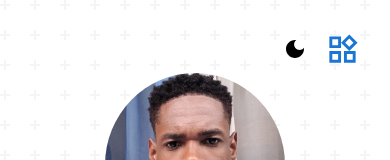
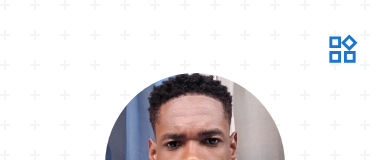
Before and after one commit to ernstudy/portfolio-web, a React (Vite) app: page / in a window 390 px wide. Shown: the top 160 px of the page. Built offline with nearby package versions, Linux system fonts and the light colour scheme.

Commit message:
hide dar mode icon in mobileHeader component

```diff
--- a/src/components/MobileHeader.jsx
+++ b/src/components/MobileHeader.jsx
@@ -18,7 +18,7 @@ export default function MobileHeader() {
         sx={{ display: { xs: "flex", md: "none" } }}
         className="header-mobile"
       >
-        <DarkMode />
+        {/* <DarkMode /> */}
         <Button onClick={() => setOpen(!open)}>
           <WidgetsOutlined
             fontSize="large"
```
